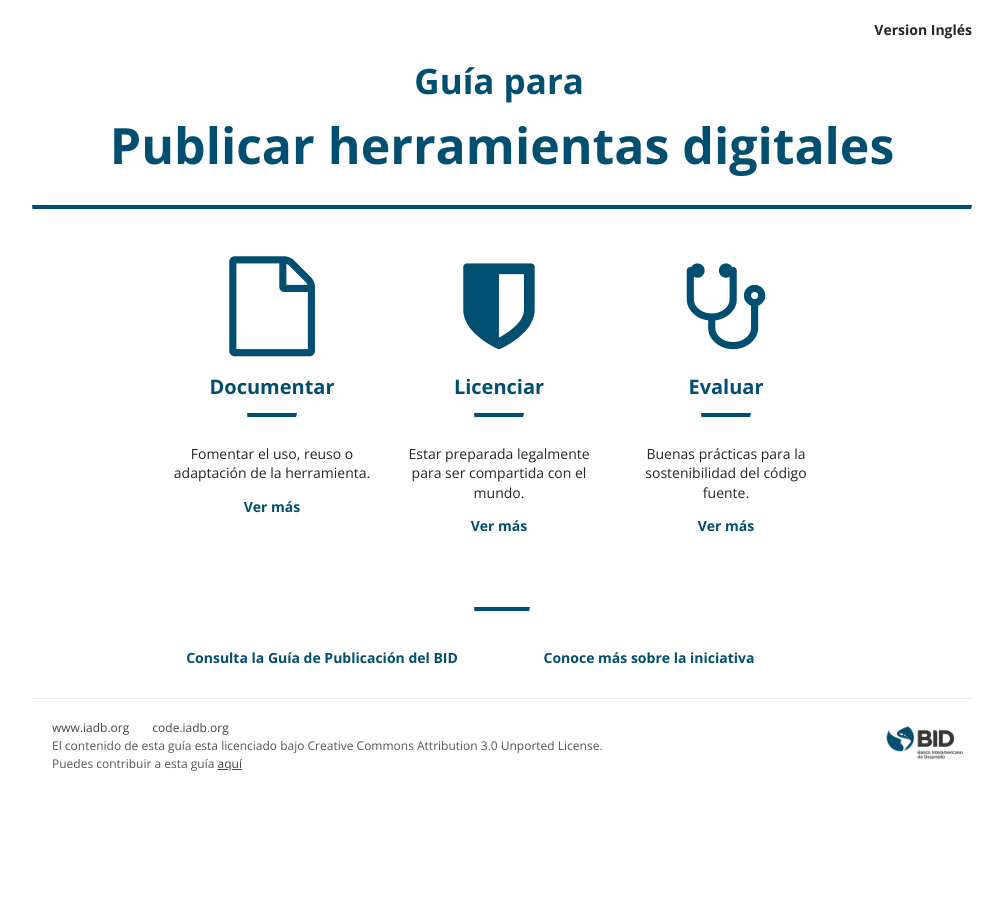
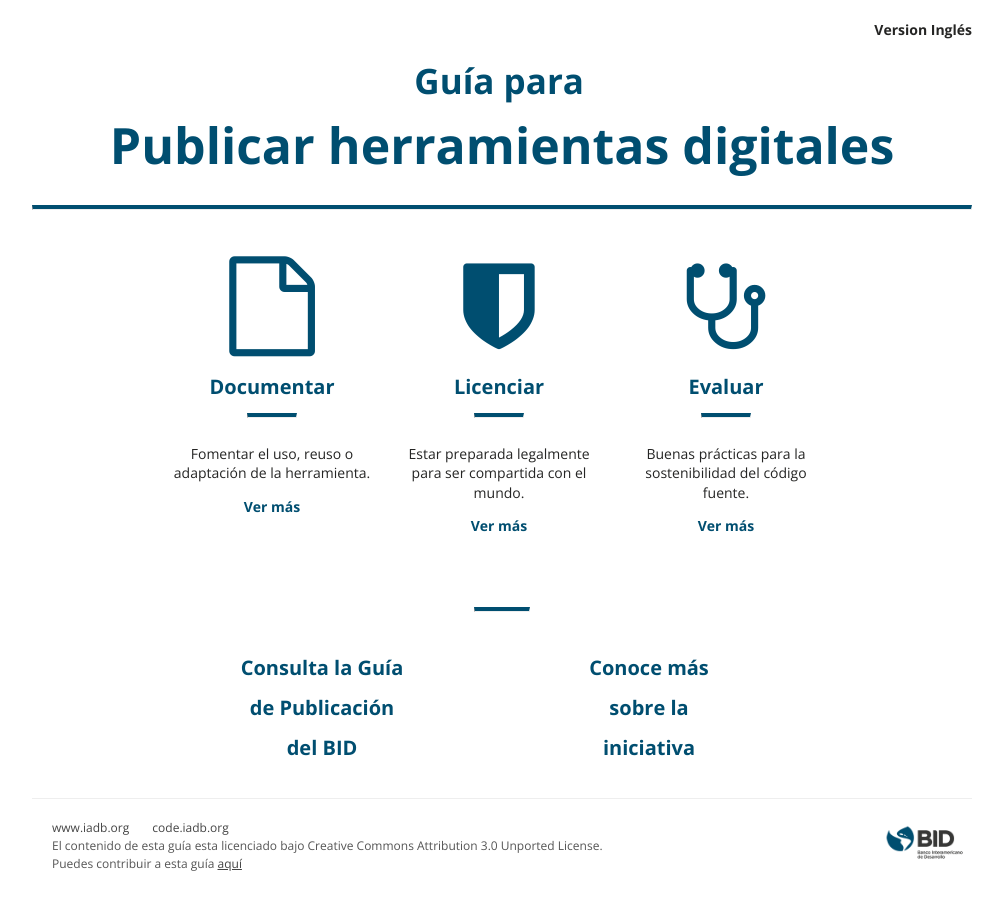
Before and after one commit to EL-BID/guia-de-publicacion, a Jekyll site: the page built from index.html, in a window 1280 px wide. Shown: the whole page, without its empty margins (138-1141 px from the left). Built offline with Jekyll 4.4.1, drawn with Linux system fonts in a browser that asks for light colours.

Commit message:
Update application.scss

```diff
--- a/assets/css/application.scss
+++ b/assets/css/application.scss
@@ -142,7 +142,13 @@ color: #004E70;
     border-bottom: 3px solid #004E70;
     padding-bottom:10px;
 }
+.links-down-home{
+ width: 165px;
 
+    margin: auto;
+    font-size: 20px;
+    line-height: 40px;
+}
 .language
 {
   position: relative;
```
